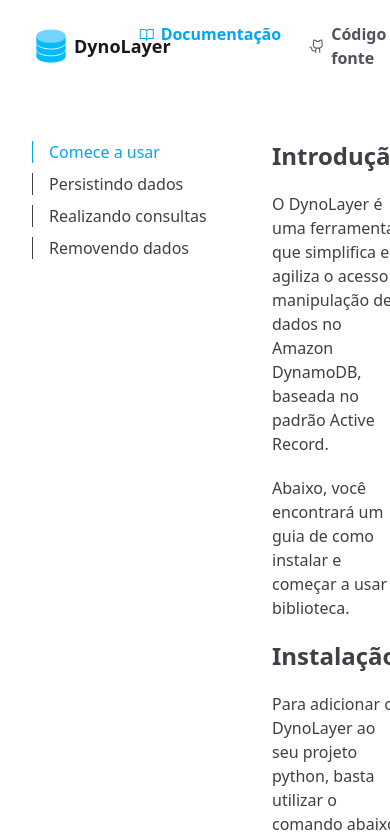
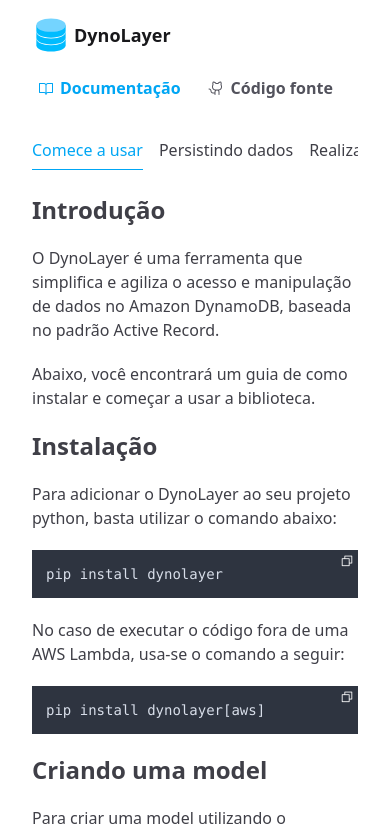
Before and after one commit to kauelima21/dynolayer-docs, an Angular app: page /docs/getting-started in a window 390 px wide. Shown: the top 834 px of the page. Built offline with nearby package versions, Linux system fonts and the light colour scheme.

Commit message:
feat: responsive

```diff
--- a/src/app/app.component.html
+++ b/src/app/app.component.html
@@ -1,11 +1,11 @@
-<div class="flex flex-col gap-8 mx-auto max-w-7xl px-8 py-4">
-  <header class="flex items-center justify-between">
+<div class="flex flex-col lg:gap-8 gap-4 mx-auto max-w-7xl px-8 py-4">
+  <header class="flex items-center justify-between flex-wrap gap-4">
     <strong class="flex items-center gap-1">
       <img src="/logo.svg" />
       <span class="text-zinc-900 font-semibold text-lg">DynoLayer</span>
     </strong>
 
-    <nav>
+    <nav class="basis-full md:basis-auto">
       <ul class="flex gap-4">
         <li>
           <a
--- a/src/app/pages/documentation/documentation.component.html
+++ b/src/app/pages/documentation/documentation.component.html
@@ -1,33 +1,33 @@
-<main class="grid grid-cols-[200px_0px_1fr] gap-5 text-zinc-700">
+<main class="lg:grid lg:grid-cols-[200px_0px_1fr] gap-5 text-zinc-700">
   <aside>
     <nav>
-      <ul class="flex flex-col gap-2">
+      <ul class="flex mb-4 col:mb-0 flex-row lg:flex-col lg:gap-2 gap-4 whitespace-nowrap overflow-x-auto pb-4">
         <li>
           <a
-            class="pl-4 border-l hover:text-sky-500"
+            class="lg:pl-4 pb-2 lg:border-l not-lg:hover:border-b hover:text-sky-500"
             routerLink="getting-started"
-            routerLinkActive="text-sky-500 border-sky-500"
+            routerLinkActive="text-sky-500 border-sky-500 not-lg:border-b"
           >Comece a usar</a>
         </li>
         <li>
           <a
-            class="pl-4 border-l hover:text-sky-500"
+            class="lg:pl-4 pb-2 lg:border-l not-lg:hover:border-b hover:text-sky-500"
             routerLink="persisting-data"
-            routerLinkActive="text-sky-500 border-sky-500"
+            routerLinkActive="text-sky-500 border-sky-500 not-lg:border-b"
           >Persistindo dados</a>
         </li>
         <li>
           <a
-            class="pl-4 border-l hover:text-sky-500"
+            class="lg:pl-4 pb-2 lg:border-l not-lg:hover:border-b hover:text-sky-500"
             routerLink="retrieving-data"
-            routerLinkActive="text-sky-500 border-sky-500"
+            routerLinkActive="text-sky-500 border-sky-500 not-lg:border-b"
           >Realizando consultas</a>
         </li>
         <li>
           <a
-            class="pl-4 border-l hover:text-sky-500"
+            class="lg:pl-4 pb-2 lg:border-l not-lg:hover:border-b hover:text-sky-500"
             routerLink="removing-data"
-            routerLinkActive="text-sky-500 border-sky-500"
+            routerLinkActive="text-sky-500 border-sky-500 not-lg:border-b"
           >Removendo dados</a>
         </li>
       </ul>
```
